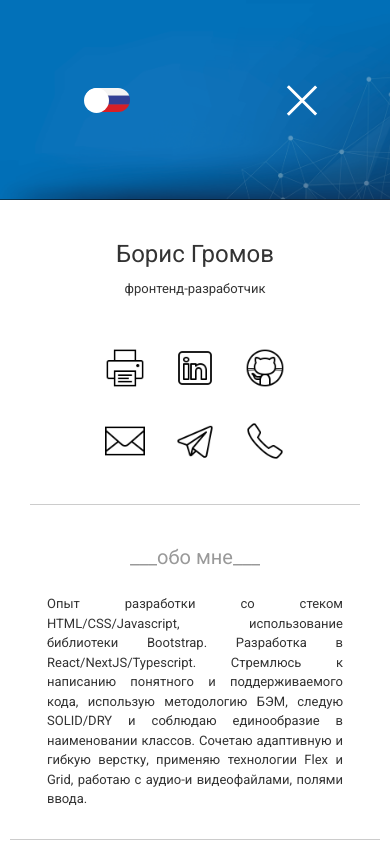
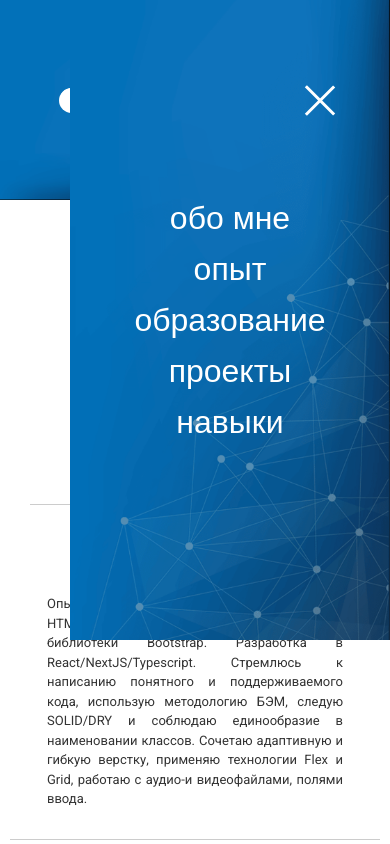
Before and after one commit to GromovBoris/resume, a React app: page / in a window 390 px wide. Both pictures are taken after a click on the element 302 px from the left and 100 px from the top of the page. Shown: the top 844 px of the page. Built offline with nearby package versions, Linux system fonts and the light colour scheme.

Commit message:
feat: burger nav add

```diff
--- a/src/App.tsx
+++ b/src/App.tsx
@@ -1,4 +1,4 @@
-import React from "react";
+import React, { useState, useEffect } from "react";
 import Header from "../src/components/Header/Header";
 import Main from "../src/components/Main/Main";
 import Footer from "./components/Footer/Footer";
--- a/src/components/Burger/Burger.scss
+++ b/src/components/Burger/Burger.scss
@@ -6,8 +6,10 @@
   align-items: center;
   width: 40px;
   height: 30px;
+  margin-right: 50px;
   cursor: pointer;
-  z-index: 10;
+  z-index: 999;
+  transition: transform 0.5s, visibility 0.5s;
 
   .burger-line {
     display: block;
--- a/src/components/Burger/Burger.tsx
+++ b/src/components/Burger/Burger.tsx
@@ -1,14 +1,12 @@
 import React, { useState } from "react";
-
 import "./Burger.scss";
 
-const Burger: React.FC = () => {
-  const [isOpen, setIsOpen] = useState(false);
+interface BurgerProps {
+  isOpen: boolean;
+  toggleMenu: () => void;
+}
 
-  const toggleMenu = () => {
-    setIsOpen(!isOpen);
-  };
-
+const Burger: React.FC<BurgerProps> = ({ isOpen, toggleMenu }) => {
   return (
     <div
       className={isOpen ? "header__burger open" : "header__burger"}
--- a/src/components/Header/Header.scss
+++ b/src/components/Header/Header.scss
@@ -9,6 +9,10 @@
   background-size: cover;
   color: white;
   transition: all 0.3s ease;
+
+  @media (max-width: 700px) {
+    justify-content: space-between;
+  }
 
   &__logo {
     display: flex;
@@ -36,11 +40,28 @@
     width: 60%;
   }
 
+  &__spacecover {
+    opacity: 0;
+    position: fixed;
+    z-index: -2;
+    top: 0;
+    left: 0;
+    bottom: 0;
+    right: 0;
+    background-color: rgba(0, 0, 0, 0.3);
+    pointer-events: none;
+  }
+
   &__lang {
     display: flex;
     justify-content: center;
     align-items: center;
     width: 20%;
+
+    @media (max-width: 700px) {
+      width: auto;
+      margin-left: 50px;
+    }
 
     .header__lang-toggle {
       display: inline-flex;
@@ -159,3 +180,26 @@
     }
   }
 }
+
+@media (max-width: 700px) {
+  .header__nav {
+    position: absolute;
+    z-index: 998;
+    width: 320px;
+    height: 640px;
+    top: 0;
+    right: 0;
+    background-color: rgba(0, 0, 0, 0.5);
+
+    &-text {
+      display: flex;
+      flex-direction: column;
+      align-items: center;
+      justify-content: center;
+      font-family: Arial;
+      font-size: 32px;
+      font-weight: 400;
+      line-height: 51px;
+    }
+  }
+}
--- a/src/components/Header/Header.tsx
+++ b/src/components/Header/Header.tsx
@@ -5,6 +5,7 @@ import TextMenu from "../TextMenu/TextMenu";
 import { fetchData } from "../../assets/service/fetchData";
 import { useLanguages } from "../../components/LanguagesContext";
 import HeaderBackground from "../../assets/backgrounds/header.png";
+import BurgerBackground from "../../assets/backgrounds/burger.png";
 import RusBackground from "../../assets/icons/langs/rus.png";
 import EngBackground from "../../assets/icons/langs/eng.png";
 import Burger from "../Burger/Burger";
@@ -17,6 +18,7 @@ const Header: React.FC = () => {
   const [isMobileView, setIsMobileView] = useState(window.innerWidth < 700);
   const { language, setLanguage } = useLanguages();
   const [menuItems, setMenuItems] = useState<{ [key: string]: string }>({});
+  const [isBurgerOpen, setIsBurgerOpen] = useState(false);
 
   const handleScroll = () => {
     setIsCollapsed(window.scrollY > 1);
@@ -30,6 +32,14 @@ const Header: React.FC = () => {
   const handleLanguageChange = () => {
     const currentLanguage = language;
     setLanguage(currentLanguage === "Ru" ? "En" : "Ru");
+  };
+
+  const toggleBurgerMenu = () => {
+    setIsBurgerOpen(!isBurgerOpen);
+  };
+
+  const handleMenuItemClick = () => {
+    setIsBurgerOpen(false);
   };
 
   useEffect(() => {
@@ -72,7 +82,10 @@ const Header: React.FC = () => {
           {isCollapsed || isPadView ? (
             <IconMenu />
           ) : (
-            <TextMenu menuItems={menuItems} />
+            <TextMenu
+              menuItems={menuItems}
+              onMenuItemClick={handleMenuItemClick}
+            />
           )}
         </nav>
       )}
@@ -95,7 +108,25 @@ const Header: React.FC = () => {
           ></span>
         </label>
       </div>{" "}
-      {isMobileView && <Burger />}
+      {isMobileView && (
+        <Burger isOpen={isBurgerOpen} toggleMenu={toggleBurgerMenu} />
+      )}
+      {isMobileView && isBurgerOpen && (
+        <nav
+          className="header__nav mobile"
+          style={{
+            backgroundPosition: `center`,
+            backgroundSize: `cover`,
+            backgroundRepeat: `no-repeat`,
+            backgroundImage: `url(${BurgerBackground})`,
+          }}
+        >
+          <TextMenu
+            menuItems={menuItems}
+            onMenuItemClick={handleMenuItemClick}
+          />
+        </nav>
+      )}
     </header>
   );
 };
--- a/src/components/TextMenu/TextMenu.tsx
+++ b/src/components/TextMenu/TextMenu.tsx
@@ -4,9 +4,10 @@ import "./TextMenu.scss";
 
 interface TextMenuProps {
   menuItems: { [key: string]: string };
+  onMenuItemClick: () => void;
 }
 
-const TextMenu: React.FC<TextMenuProps> = ({ menuItems }) => {
+const TextMenu: React.FC<TextMenuProps> = ({ menuItems, onMenuItemClick }) => {
   const [isVisible, setIsVisible] = useState(false);
 
   useEffect(() => {
@@ -21,6 +22,7 @@ const TextMenu: React.FC<TextMenuProps> = ({ menuItems }) => {
   return (
     <div className="header__nav-text">
       <a
+        onClick={onMenuItemClick}
         href="#about"
         aria-label="About"
         className={isVisible ? "dissolve" : ""}
@@ -28,6 +30,7 @@ const TextMenu: React.FC<TextMenuProps> = ({ menuItems }) => {
         {menuItems.about}
       </a>
       <a
+        onClick={onMenuItemClick}
         href="#experience"
         aria-label="Experience"
         className={isVisible ? "dissolve" : ""}
@@ -35,6 +38,7 @@ const TextMenu: React.FC<TextMenuProps> = ({ menuItems }) => {
         {menuItems.experience}
       </a>
       <a
+        onClick={onMenuItemClick}
         href="#education"
         aria-label="Education"
         className={isVisible ? "dissolve" : ""}
@@ -42,6 +46,7 @@ const TextMenu: React.FC<TextMenuProps> = ({ menuItems }) => {
         {menuItems.education}
       </a>
       <a
+        onClick={onMenuItemClick}
         href="#project"
         aria-label="Projects"
         className={isVisible ? "dissolve" : ""}
@@ -49,6 +54,7 @@ const TextMenu: React.FC<TextMenuProps> = ({ menuItems }) => {
         {menuItems.projects}
       </a>
       <a
+        onClick={onMenuItemClick}
         href="#skills"
         aria-label="Skills"
         className={isVisible ? "dissolve" : ""}
```
Also changed, not shown: src/components/Main/Main.tsx (+17 -1 lines), src/components/TextMenu/TextMenu.scss (+4 -4 lines), src/assets/backgrounds/burger.png (added).
